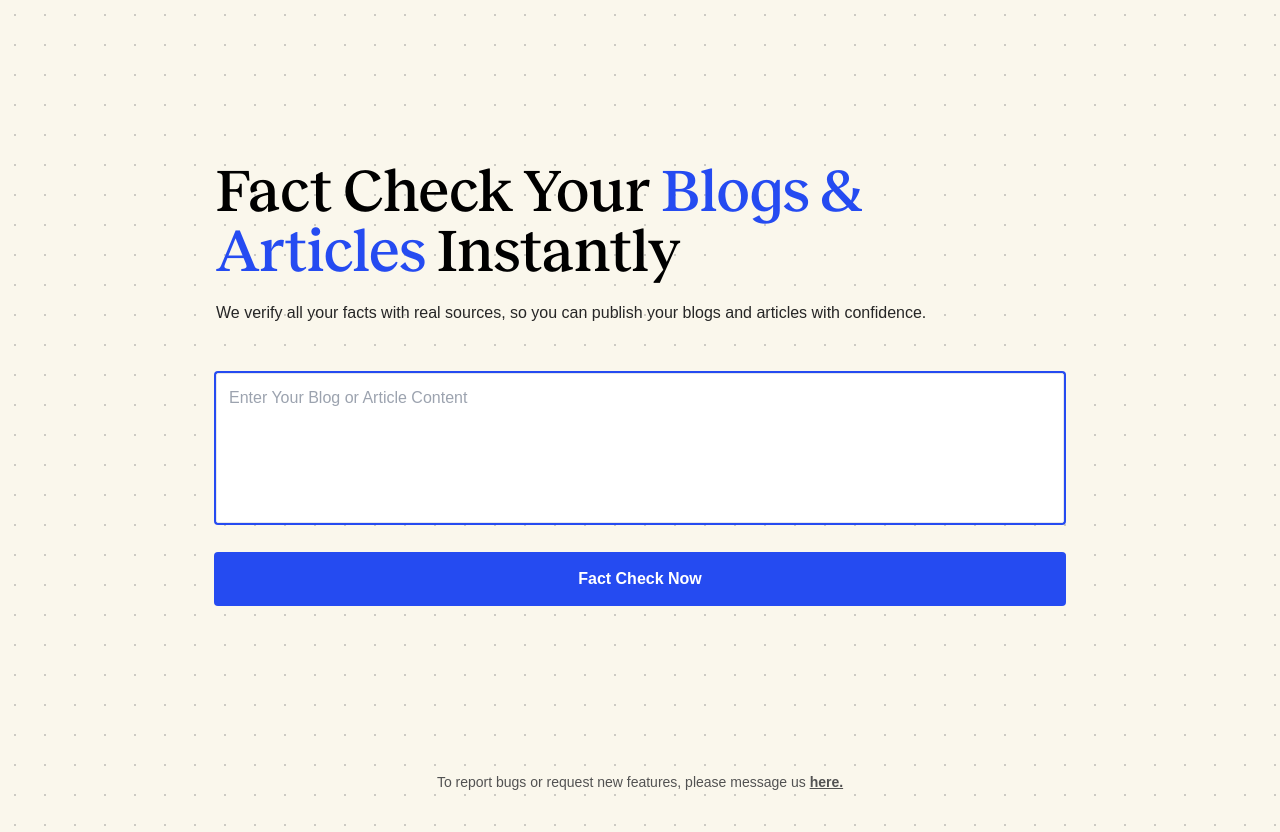
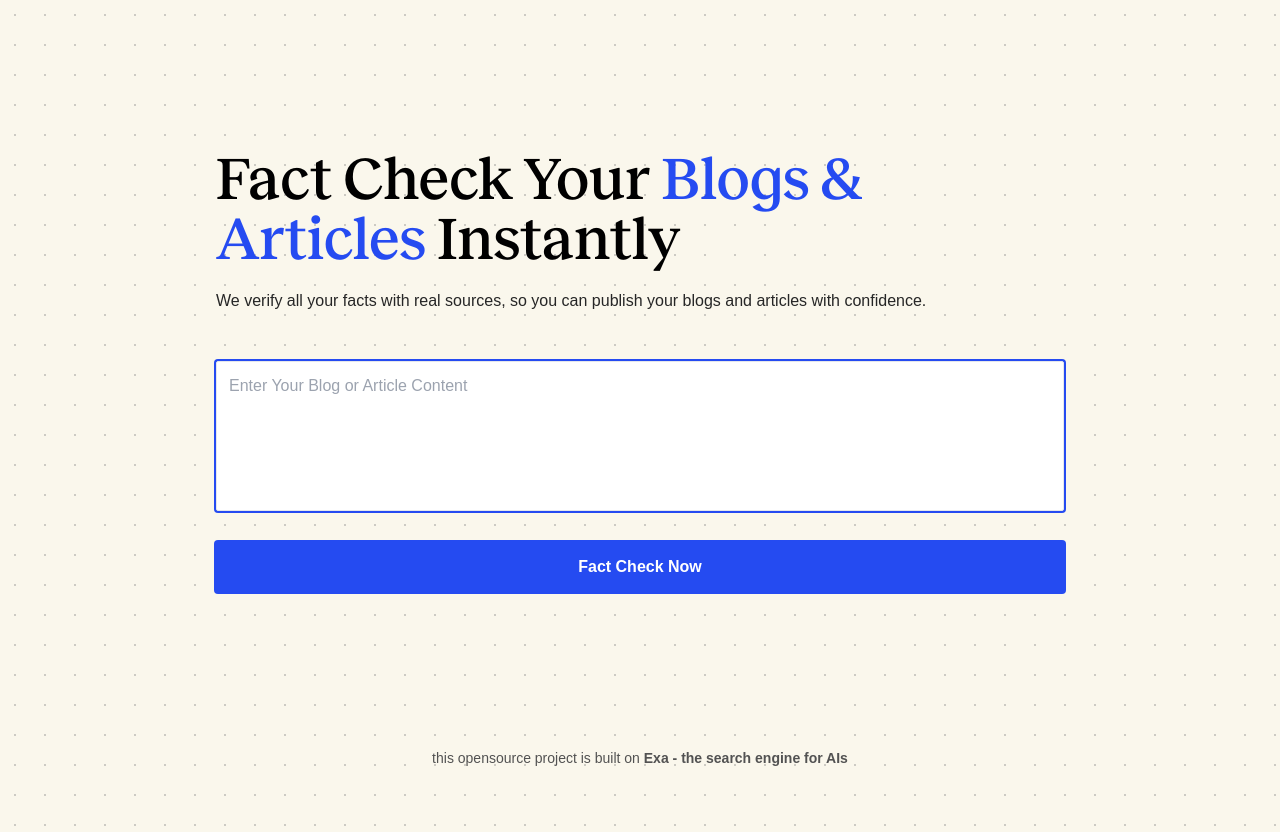
Before and after one commit to yangyuwen-bri/exa-hallucination-detector, a Next.js app: page / in a window 1280 px wide. Built offline with nearby package versions, Linux system fonts and the light colour scheme; a web font is replaced by a local one.

Commit message:
changed footers text

```diff
--- a/components/FactChecker.tsx
+++ b/components/FactChecker.tsx
@@ -182,16 +182,16 @@ export default function FactChecker() {
 
       </main>
 
-      <footer className="w-full py-6 mt-auto">
+      <footer className="w-full py-6 mb-6 mt-auto">
         <div className="max-w-md mx-auto">
           <p className="text-sm text-center text-gray-600">
-            To report bugs or request new features, please message us{" "}
+            this opensource project is built on {"  "}
             <Link
-              href="https://your-link.com" // Add your target link here
+              href="https://exa.ai"
               target="_blank"
-              className="underline font-bold"
+              className="font-bold"
             >
-              here.
+              Exa - the search engine for AIs
             </Link>
           </p>
         </div>
```
